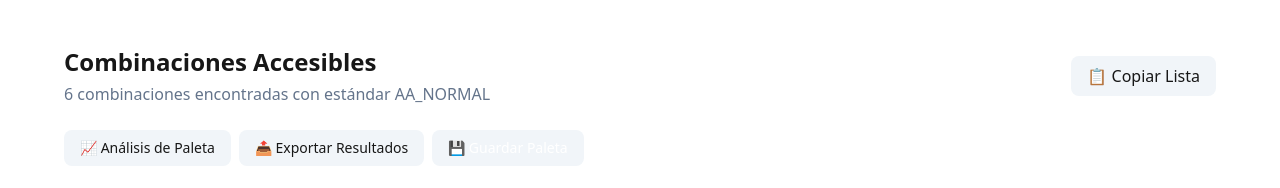
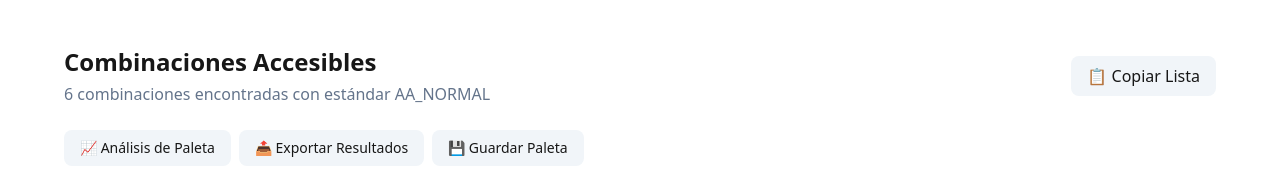
Before and after one commit to franlopezmora/ColorCheck, a Next.js app: page / in a window 1280 px wide. Shown: the part 849-1037 px from the top of the page. Built offline with nearby package versions, Linux system fonts and the light colour scheme.

Commit message:
style: Update button text color in Page component for improved UI consistency

```diff
--- a/src/app/page.tsx
+++ b/src/app/page.tsx
@@ -668,7 +668,7 @@ export default function Page() {
                   </button>
                   <button
                     onClick={() => setShowPaletteManager(true)}
-                    className="px-4 py-2 bg-[var(--secondary)] text-[var(--primary-foreground)] rounded-lg hover:bg-[var(--secondary)]/90 transition-colors text-sm font-medium"
+                    className="px-4 py-2 bg-[var(--secondary)] text-[var(--secondary-foreground)] rounded-lg hover:bg-[var(--secondary)]/90 transition-colors text-sm font-medium"
                   >
                     💾 Guardar Paleta
                   </button>
```
